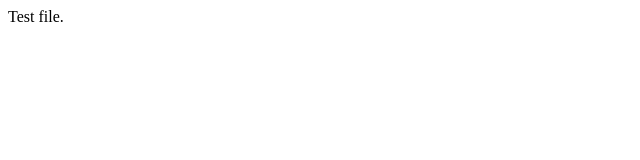
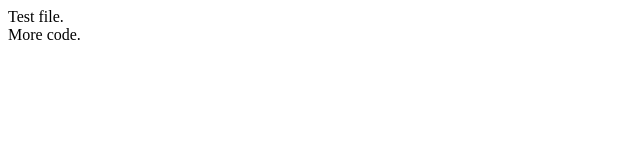
Before and after one commit to anilat007/first.repo, a plain HTML site: page WebContent/Index.html in a window 1280 px wide. Shown: the full height of the page, 0-640 px from the left. Drawn offline with Linux system fonts and the light colour scheme.

Commit message:
more changes

```diff
--- a/WebContent/Index.html
+++ b/WebContent/Index.html
@@ -6,5 +6,7 @@
 </head>
 <body>
 	Test file.
+	<br/>
+	More code.
 </body>
 </html>
```
